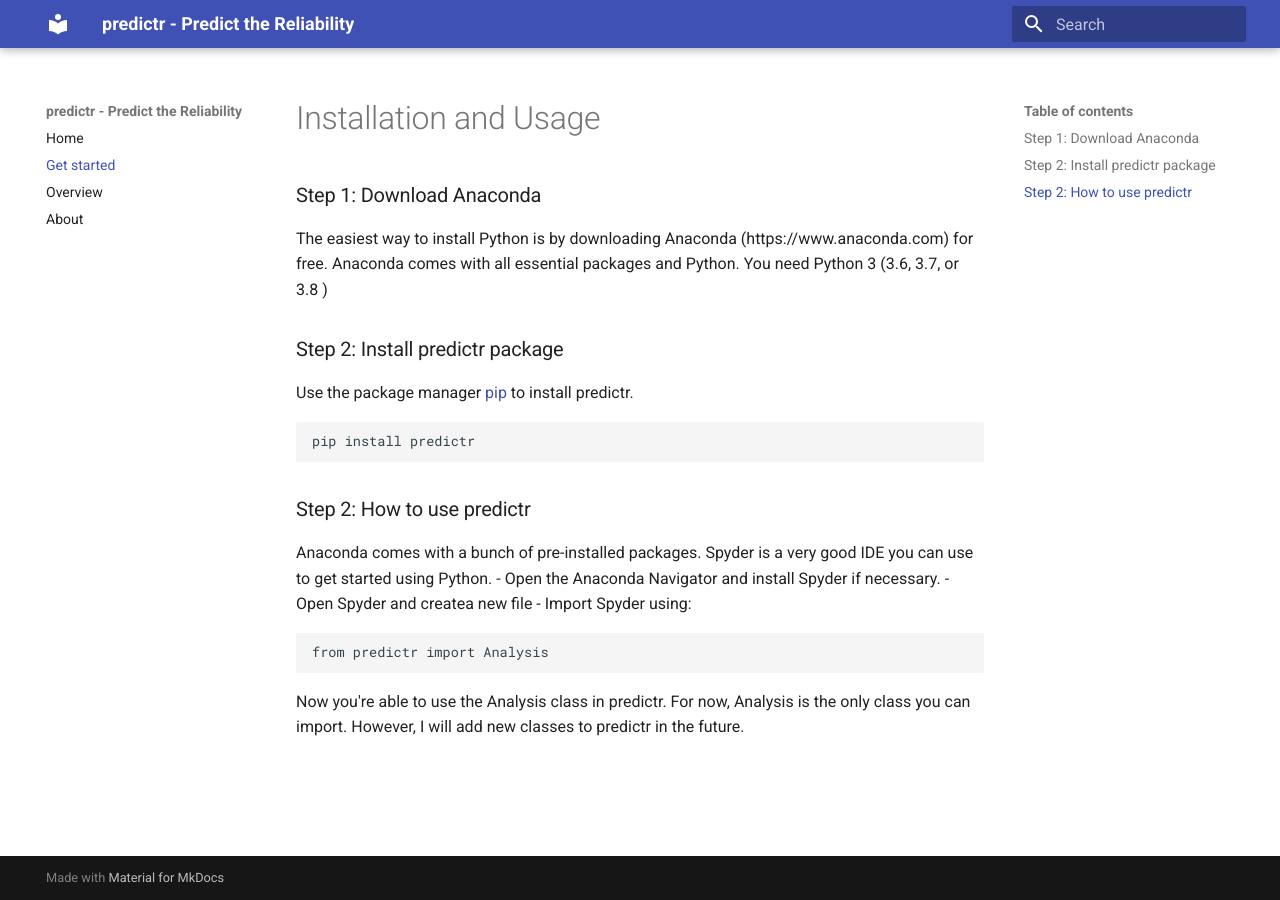
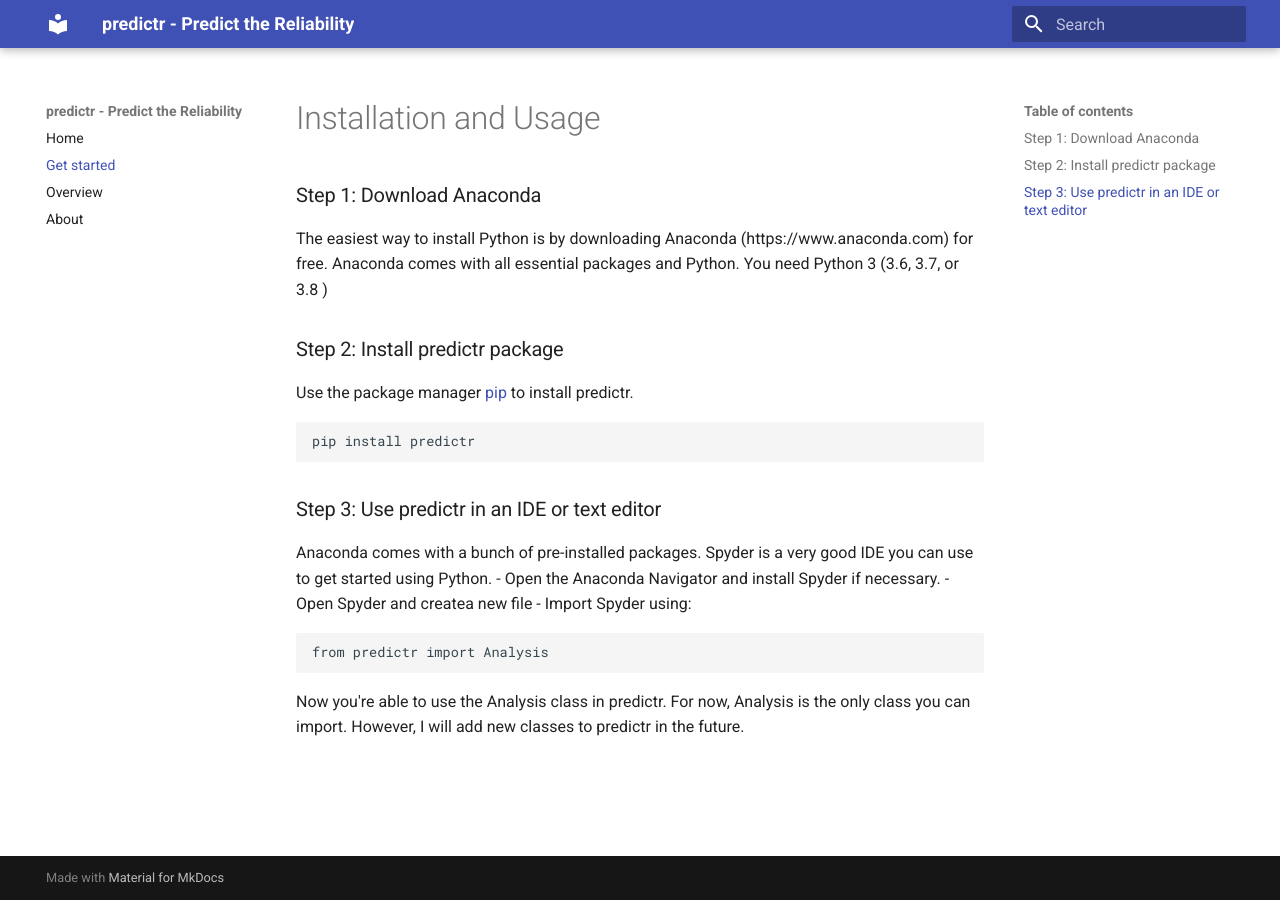
Before and after one commit to tvtoglu/predictr, an MkDocs documentation site: the page built from docs/get_started.md, in a window 1280 px wide. Built offline with MkDocs 1.6.1 and Material for MkDocs 9.7.7, drawn with Linux system fonts in a browser that asks for light colours.

Commit message:
Update get_started.md

````diff
--- a/docs/get_started.md
+++ b/docs/get_started.md
@@ -6,7 +6,7 @@
 ```bash
 pip install predictr
 ```
-### Step 2: How to use predictr
+### Step 3: Use predictr in an IDE or text editor
 Anaconda comes with a bunch of pre-installed packages. Spyder is a very good IDE you can use to get started using Python.
 - Open the Anaconda Navigator and install Spyder if necessary.
 - Open Spyder and createa new file
````
